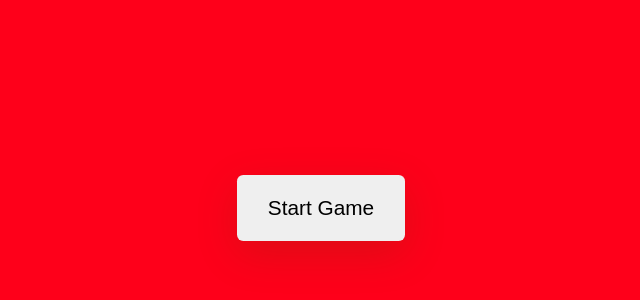
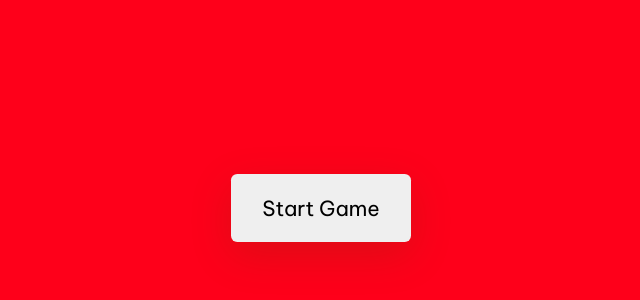
Before and after one commit to miklast/DESN325-MemoryGame, a plain HTML site: page index.html in a window 1280 px wide. Shown: the part 192-492 px from the top of the page, without its empty margins (319-959 px from the left). Drawn offline with Linux system fonts and the light colour scheme.

Commit message:
proper font fix

```diff
--- a/style.css
+++ b/style.css
@@ -2,7 +2,7 @@
   padding: 0;
   margin: 0;
   box-sizing: border-box;
-  font-family: "Poppins", sans-serif;
+  font-family: "Be Vietnam Pro", sans-serif;
 }
 body {
   background-color: #fe001a;
```
